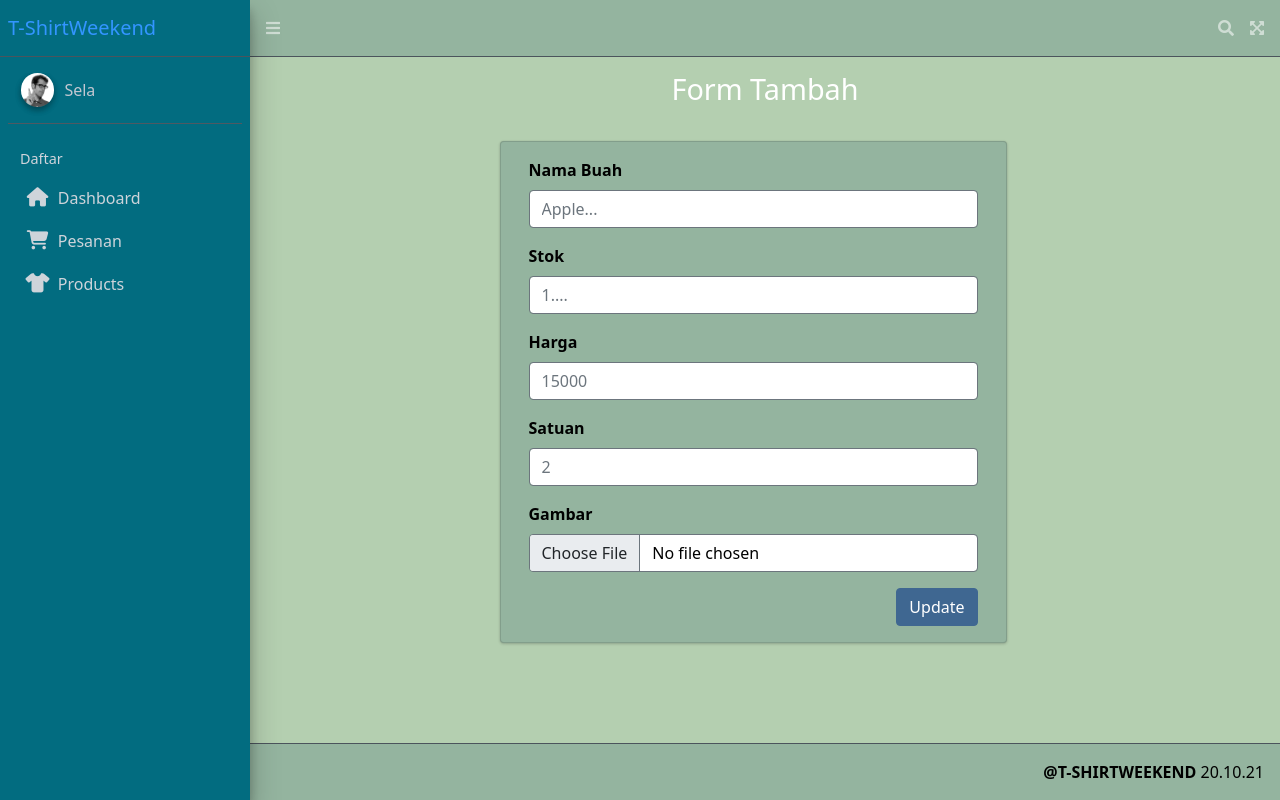
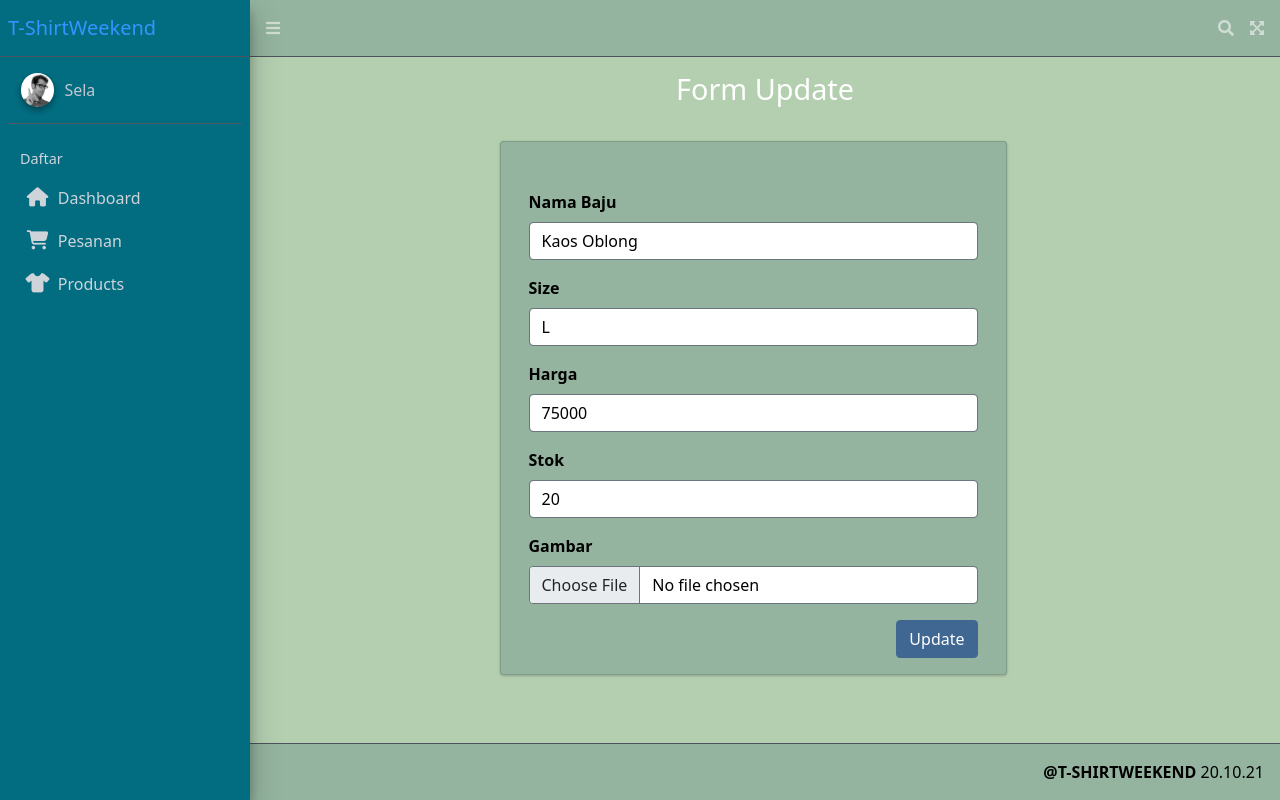
Before and after one commit to sigurdclub/penjualan_baju, a PHP site: page /products/update.php?id=1 in a window 1280 px wide. Run offline with PHP 8.4, Linux system fonts and the light colour scheme; data comes from the database, SQL or seed files in the repository; some libraries are stand-ins or nearby versions.

Commit message:
new commit

```diff
--- a/function.php
+++ b/function.php
@@ -78,7 +78,7 @@ function update($data){
   $harga=mysqli_real_escape_string($conn, $data["harga"]);
   $stok=mysqli_real_escape_string($conn, $data["stok"]);
   $gambar_lama=mysqli_real_escape_string($conn, $data["gambar_lama"]);
-
+  // var_dump($gambar_lama);die;
   $gambar = upload();
 
   if(!$gambar){
@@ -89,7 +89,7 @@ function update($data){
 
     }
   }
-  $query="UPDATE tb_product SET nama_baju='$baju', size='$size', harga='$harga', stok='$stok', gambar='$gambar'
+  $query="UPDATE tb_produkbaju SET nama_baju='$baju', size='$size', harga='$harga', stok='$stok', gambar='$gambar'
                             WHERE id=$id ";
 
   mysqli_query($conn,$query) or die(mysqli_error($conn));
--- a/pesanan/pesanan.php
+++ b/pesanan/pesanan.php
@@ -1,4 +1,4 @@
-    <?php
+<?php
         include_once "../function.php";
 
     ?>
--- a/products/update.php
+++ b/products/update.php
@@ -1,17 +1,28 @@
 <?php
 include_once "../function.php";
+$id = $_GET["id"];
 
-if(isset($_POST["tambah"])){
-  if(tambahproduct($_POST)){
+$data=query("SELECT * FROM tb_produkbaju WHERE id='$id' ");
+  // var_dump($data);die;
+  foreach($data as $row){
+      $baju= $row["nama_baju"];
+      $size=$row["size"];
+      $harga=$row["harga"];
+      $stok=$row["stok"];
+      $gambar=$row["gambar"];
+  }
+
+if(isset($_POST["update"])){
+  if(update($_POST)){
     echo "
       <script>
-          alert('data berhasil ditambah!');
+          alert('data berhasil diubah!');
           document.location.href = 'products.php';
       </script>";
   }else{
     echo "
       <script>
-          alert('data gagal ditambah!');
+          alert('data gagal diubah!');
           document.location.href = 'products.php';
       </script>";
   }
@@ -176,7 +187,7 @@ if(isset($_POST["tambah"])){
       <div class="container-fluid">
         <div class="row ">
           <div class="col">
-            <h1 class="" style="text-align: center; margin-bottom: 2%;">Form Tambah </h1>
+            <h1 class="" style="text-align: center; margin-bottom: 2%;">Form Update </h1>
           </div>
         </div>
       </div>
@@ -191,27 +202,33 @@ if(isset($_POST["tambah"])){
             <div class="card-body">
             <form class="row g-3 form-products" action="" method="POST" enctype="multipart/form-data">
               <div class="col-12">
-                <label for="inputAddress" class="form-label" style="color: black;">Nama Buah</label>
-                <input type="text" class="form-control" id="inputAddress" placeholder="Apple..." name="nama_buah" style="background-color: white; color: black;">
+                  <input type="hidden" class="form-control" id="inputAddress" placeholder="Apple..." name="id" value="<?php echo $id ?>">
+              </div>
+              <div class="col-12">
+                <input type="hidden" class="form-control" id="inputAddress" placeholder="Apple..." name="gambar_lama" value="<?php echo $gambar ?>">
+              </div>
+              <div class="col-12">
+                <label for="inputAddress" class="form-label" style="color: black;">Nama Baju</label>
+                <input type="text" class="form-control" id="inputAddress" placeholder="Apple..." name="nama_baju" style="background-color: white; color: black;" value="<?php echo $baju ?>">
+              </div>
+              <div class="col-12">
+                <label for="inputAddress2" class="form-label"  style="color: black;">Size</label>
+                <input type="text" class="form-control" id="inputAddress2" placeholder="2" name="size" style="background-color: white; color: black;"value="<?php echo $size ?>">
+              </div>
+              <div class="col-12">
+                <label for="inputAddress2" class="form-label"  style="color: black;">Harga</label>
+                <input type="text" class="form-control" id="inputAddress2" placeholder="15000" name="harga" style="background-color: white; color: black;" value="<?php echo $harga ?>">
               </div>
               <div class="col-12">
                 <label for="inputAddress2" class="form-label"  style="color: black;">Stok</label>
-                <input type="text" class="form-control" id="inputAddress2" placeholder="1...." name="stok" style="background-color: white; color: black;">
-              </div>
-              <div class="col-12">
-                <label for="inputAddress2" class="form-label"  style="color: black;">Harga</label>
-                <input type="text" class="form-control" id="inputAddress2" placeholder="15000" name="harga" style="background-color: white; color: black;">
-              </div>
-              <div class="col-12">
-                <label for="inputAddress2" class="form-label"  style="color: black;">Satuan</label>
-                <input type="text" class="form-control" id="inputAddress2" placeholder="2" name="satuan" style="background-color: white; color: black;">
+                <input type="text" class="form-control" id="inputAddress2" placeholder="1...." name="stok" style="background-color: white; color: black;"value="<?php echo $stok ?>">
               </div>
               <div class="col-12">
                 <label for="inputAddress2" class="form-label" style="color: black;" style="background-color: black;">Gambar</label>
                 <input type="file" class="form-control" id="inputAddress2" placeholder="" name="gambar" style="background-color: white; color: black;">
               </div>
               <div class="col-12" style="display: flex; justify-content: right;">
-                <button type="submit" class="btn btn-primary" name="tambah">Update</button>
+                <button type="submit" class="btn btn-primary" name="update">Update</button>
               </div>
             </form>
             </div>
```
Also changed, not shown: guests.php (+4 -25 lines), guests/pesanan/pesanan.php (+5 -17 lines), guests/verifikasi/verifikasi.php (+6 -14 lines), products/products.php (+5 -6 lines), img/624a37dc7ac27.png (deleted), img/6267ef03379f9.png (added).
